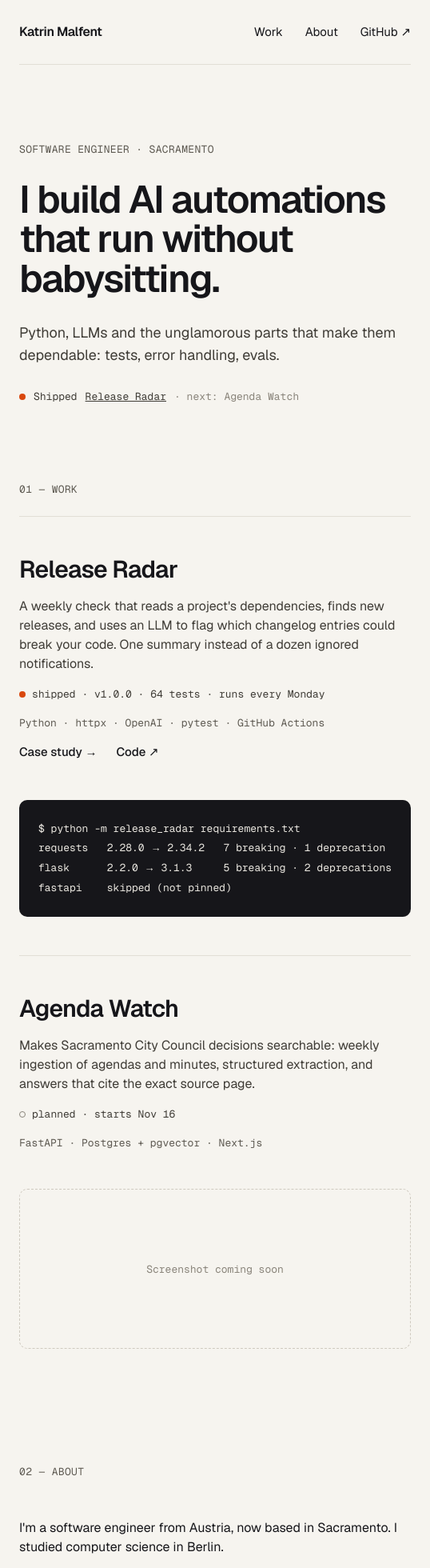
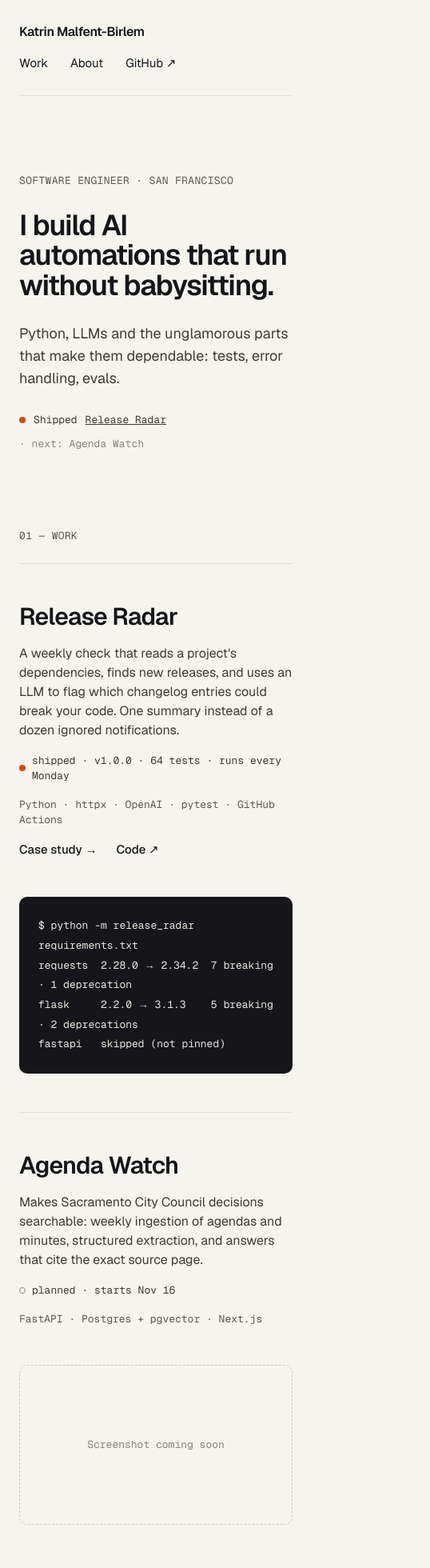
Before and after one commit to inari-x/katrinmalfent.com, a Next.js app: page / in a window 390 px wide. Shown: the top 1960 px of the page at 80% size, 538 px wide, since content can reach past the window. Built offline with nearby package versions, Linux system fonts and the light colour scheme.

Commit message:
fix: full name, San Francisco, responsive layout, domain email

```diff
--- a/src/app/layout.tsx
+++ b/src/app/layout.tsx
@@ -13,7 +13,7 @@ const geistMono = Geist_Mono({
 });
 
 export const metadata: Metadata = {
-  title: "Katrin Malfent",
+  title: "Katrin Malfent-Birlem",
   description: "Software engineer building AI automations",
 };
 
--- a/src/app/page.tsx
+++ b/src/app/page.tsx
@@ -23,9 +23,9 @@ const projects: Project[] = [
     codeUrl: "https://github.com/inari-x/release-radar",
     caseStudyUrl: "/release-radar",
     terminal: `$ python -m release_radar requirements.txt
-requests   2.28.0 → 2.34.2   7 breaking · 1 deprecation
-flask      2.2.0 → 3.1.3     5 breaking · 2 deprecations
-fastapi    skipped (not pinned)`,
+requests  2.28.0 → 2.34.2  7 breaking · 1 deprecation
+flask     2.2.0 → 3.1.3    5 breaking · 2 deprecations
+fastapi   skipped (not pinned)`,
   },
   {
     name: "Agenda Watch",
@@ -53,7 +53,7 @@ export default function Home() {
     <div className="mx-auto max-w-[1040px] px-6 sm:px-8">
       <header className="flex flex-wrap items-center justify-between gap-4 border-b border-line py-7">
         <a href="#top" className="font-semibold tracking-tight">
-          Katrin Malfent
+          Katrin Malfent-Birlem
         </a>
         <nav aria-label="Main" className="flex flex-wrap gap-7 text-[15px]">
           <a href="#work">Work</a>
@@ -64,8 +64,8 @@ export default function Home() {
 
       <main>
         <section id="top" className="flex flex-col gap-7 py-24 sm:py-28">
-          <p className="font-mono text-[13px] tracking-wide text-muted">SOFTWARE ENGINEER · SACRAMENTO</p>
-          <h1 className="max-w-[820px] text-5xl font-semibold leading-[1.04] tracking-[-0.035em] sm:text-6xl">
+          <p className="font-mono text-[13px] tracking-wide text-muted">SOFTWARE ENGINEER · SAN FRANCISCO</p>
+          <h1 className="max-w-[820px] text-[clamp(2.25rem,8vw,4rem)] font-semibold leading-[1.04] tracking-[-0.035em] [overflow-wrap:anywhere]">
             I build AI automations that run without babysitting.
           </h1>
           <p className="max-w-[600px] text-lg text-body">
@@ -84,8 +84,8 @@ export default function Home() {
         <section id="work" className="pb-24">
           <SectionLabel>01 — WORK</SectionLabel>
           {projects.map((project) => (
-            <article key={project.name} className="flex flex-wrap gap-12 border-t border-line py-12">
-              <div className="flex min-w-0 flex-[1_1_380px] flex-col gap-4">
+            <article key={project.name} className="flex flex-col gap-12 border-t border-line py-12 lg:flex-row">
+              <div className="flex min-w-0 flex-col gap-4 lg:flex-[1_1_380px]">
                 <h2 className="text-3xl font-semibold tracking-tight">{project.name}</h2>
                 <p className="text-body">{project.description}</p>
                 <p className="flex items-center gap-2 font-mono text-[13px] text-body">
@@ -101,11 +101,11 @@ export default function Home() {
                 )}
               </div>
               {project.terminal ? (
-                <pre className="min-w-0 flex-[1_1_420px] overflow-x-auto rounded-[10px] bg-ink p-6 font-mono text-[13px] leading-[1.9] text-[#e9e6df]">
+                <pre className="min-w-0 whitespace-pre-wrap break-words overflow-x-auto rounded-[10px] bg-ink p-6 font-mono text-[13px] leading-[1.9] text-[#e9e6df] lg:flex-[1_1_420px] lg:whitespace-pre">
                   {project.terminal}
                 </pre>
               ) : (
-                <div className="flex min-h-[200px] min-w-0 flex-[1_1_420px] items-center justify-center rounded-[10px] border border-dashed border-[#cfcac0] font-mono text-[13px] text-faint">
+                <div className="flex min-h-[200px] min-w-0 items-center justify-center rounded-[10px] border border-dashed border-[#cfcac0] font-mono text-[13px] text-faint lg:flex-[1_1_420px]">
                   Screenshot coming soon
                 </div>
               )}
@@ -117,7 +117,7 @@ export default function Home() {
           <p className="flex-[0_0_160px] font-mono text-[13px] tracking-wide text-muted">02 — ABOUT</p>
           <div className="flex min-w-0 max-w-[640px] flex-[1_1_480px] flex-col gap-4">
             <p>
-              I&apos;m a software engineer from Austria, now based in Sacramento. I studied computer science in Berlin.
+              I&apos;m a software engineer from Austria, now based in San Francisco. I studied computer science in Berlin.
             </p>
             <p className="text-body">
               For the last three years I worked self-employed across marketing, sales and programming. That taught me to
@@ -137,7 +137,7 @@ export default function Home() {
       </main>
 
       <footer className="flex flex-wrap justify-between gap-4 border-t border-line pb-12 pt-8 text-[15px]">
-        <a href="mailto:katrinmalfent@gmail.com">katrinmalfent@gmail.com</a>
+        <a href="mailto:hello@katrinmalfent.com">hello@katrinmalfent.com</a>
         <a href="https://github.com/inari-x">GitHub</a>
       </footer>
     </div>
--- a/src/app/release-radar/page.tsx
+++ b/src/app/release-radar/page.tsx
@@ -34,7 +34,7 @@ export default function ReleaseRadarCaseStudy() {
     <main className="mx-auto max-w-[720px] px-4 sm:px-8 pb-24 text-[17px] leading-relaxed">
       <header className="py-7 border-b border-line">
         <Link href="/" className="font-semibold no-underline">
-          ← Katrin Malfent
+          ← Katrin Malfent-Birlem
         </Link>
       </header>
 
```
